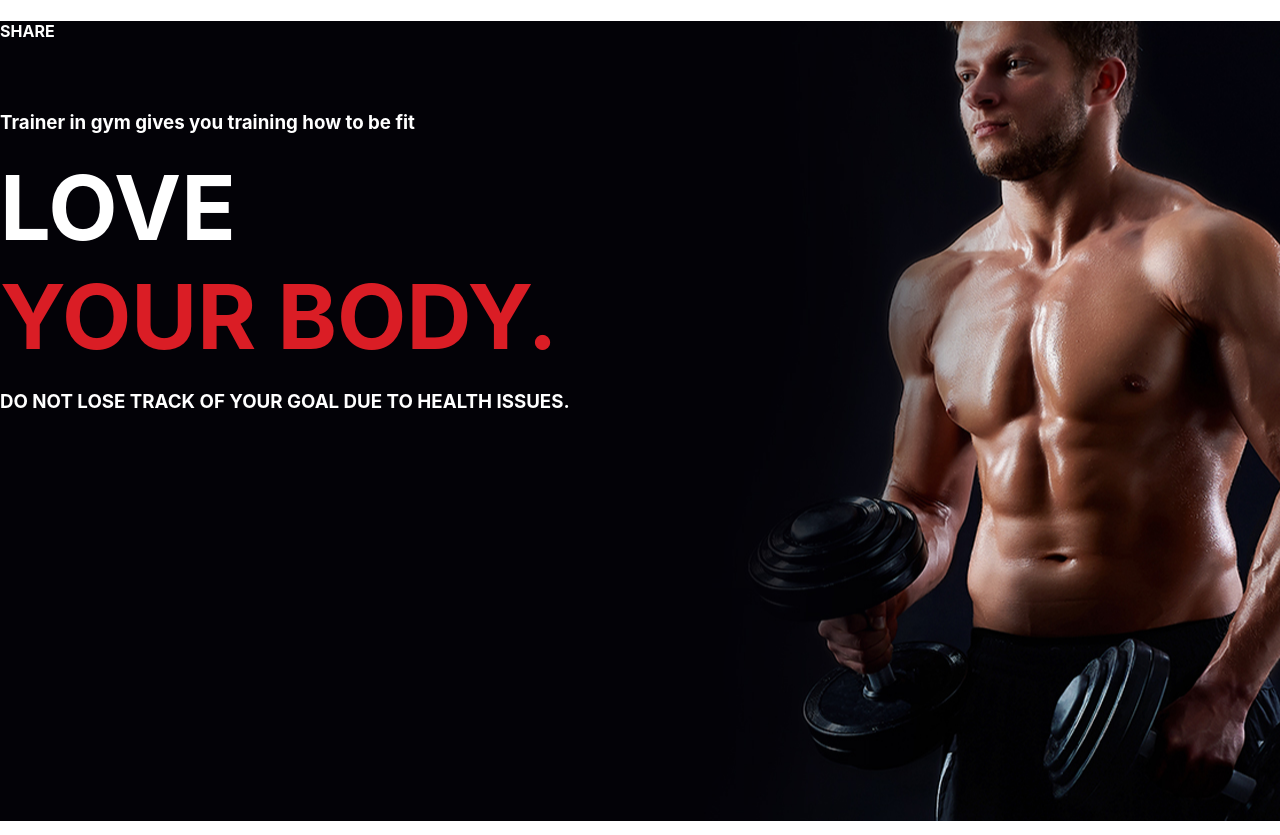
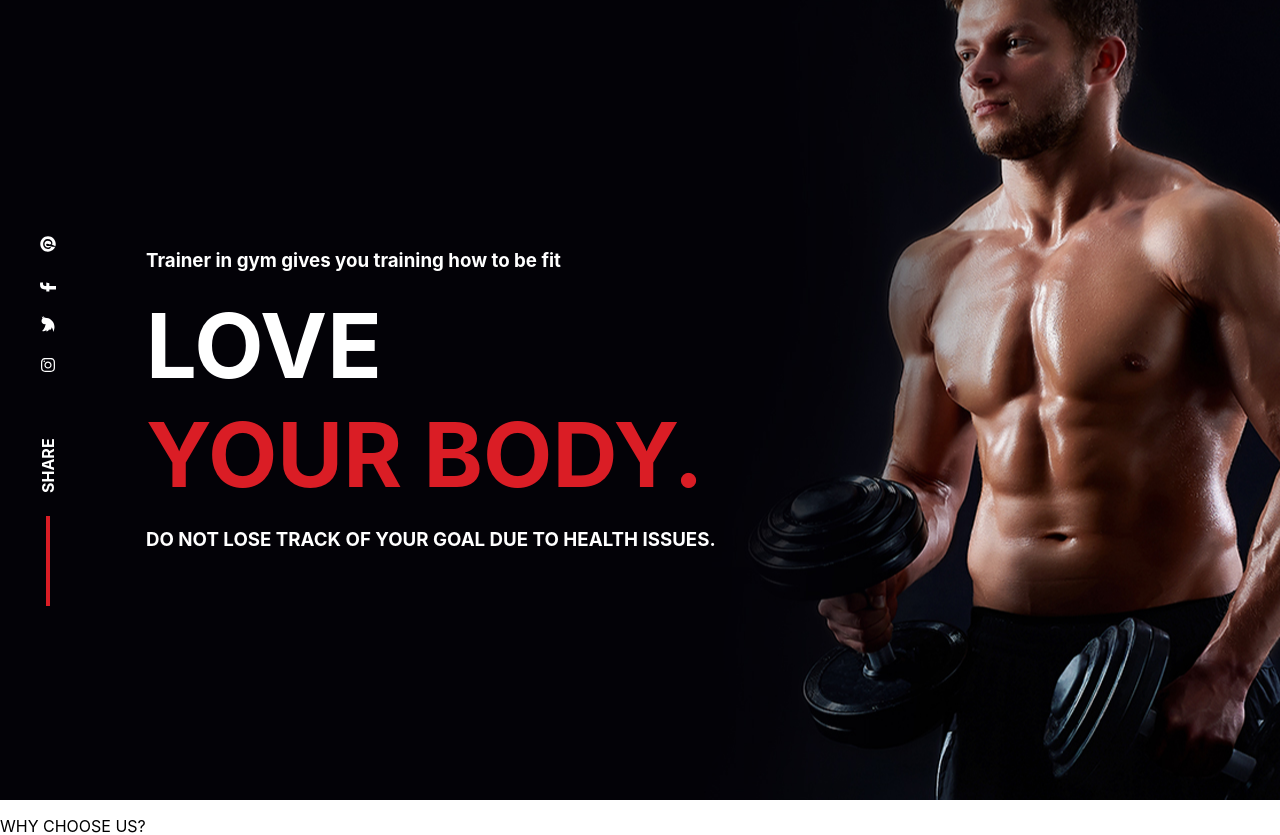
Before and after one commit to NurulIslam-EEE/fitness, a Next.js app: page / in a window 1280 px wide. Shown: the top 835 px of the page. Built offline with nearby package versions, Linux system fonts and the light colour scheme.

Commit message:
banner sidebar done

```diff
--- a/components/Banner.js
+++ b/components/Banner.js
@@ -1,22 +1,35 @@
 import React from 'react';
 import styles from '../styles/Banner.module.css';
+import { faFacebookF, faInstagram, faTwitter, faPinterest } from '@fortawesome/free-brands-svg-icons'
+import { FontAwesomeIcon } from '@fortawesome/react-fontawesome';
 
 const Banner = () => {
     return (
         <div className={styles.banner}>
-            <div>
-                <div>
+            <div className={styles.socialContainer}>
+                <div className={styles.social}>
+                    <div className={styles.socialIcon}> <FontAwesomeIcon icon={faPinterest} /></div>
+                    <div className={styles.socialIcon}><FontAwesomeIcon icon={faFacebookF} /></div>
+                    <div className={styles.socialIcon}><FontAwesomeIcon icon={faTwitter} /></div>
+                    <div className={styles.socialIcon}><FontAwesomeIcon icon={faInstagram} /></div>
+
+
+
 
                 </div>
-                <h4>SHARE</h4>
-                <div className={styles.bar}>
+                <div className={styles.share}>
+                    <h4>SHARE</h4>
+                </div>
 
-                </div>
+                <div className={styles.bar}></div>
             </div>
-            <h3>Trainer in gym gives you training how to be fit </h3>
-            <h1>LOVE <br /> <span>YOUR BODY.</span> </h1>
-            <h3>DO NOT LOSE TRACK OF YOUR GOAL DUE TO HEALTH ISSUES.</h3>
-        </div>
+            <div className={styles.bannerTitle}>
+                <h3>Trainer in gym gives you training how to be fit </h3>
+                <h1>LOVE <br /> <span>YOUR BODY.</span> </h1>
+                <h3>DO NOT LOSE TRACK OF YOUR GOAL DUE TO HEALTH ISSUES.</h3>
+            </div>
+
+        </div >
     );
 };
 
--- a/styles/Banner.module.css
+++ b/styles/Banner.module.css
@@ -4,6 +4,8 @@
   height: 100vh;
   width: 100%;
   color: white;
+  display: flex;
+  align-items: center;
 }
 .banner span {
   color: #da1d25;
@@ -13,8 +15,27 @@
   font-weight: bolder;
   margin: 0;
 }
+.banner h4 {
+  transform: rotate(-90deg);
+}
+.bannerTitle {
+  margin-left: 50px;
+}
 .bar {
-  height: 30px;
-  width: 5px;
-  color: #da1d25;
+  width: 4px;
+  height: 90px;
+  background-color: #da1d25;
+
+  margin: 0 auto;
 }
+.share {
+  padding: 20px;
+}
+.social {
+  margin: 40px;
+}
+
+.socialIcon {
+  margin-top: 20px;
+  transform: rotate(-90deg);
+}
```
Also changed, not shown: 1 other file (tests, documents, lock files or other folders).
